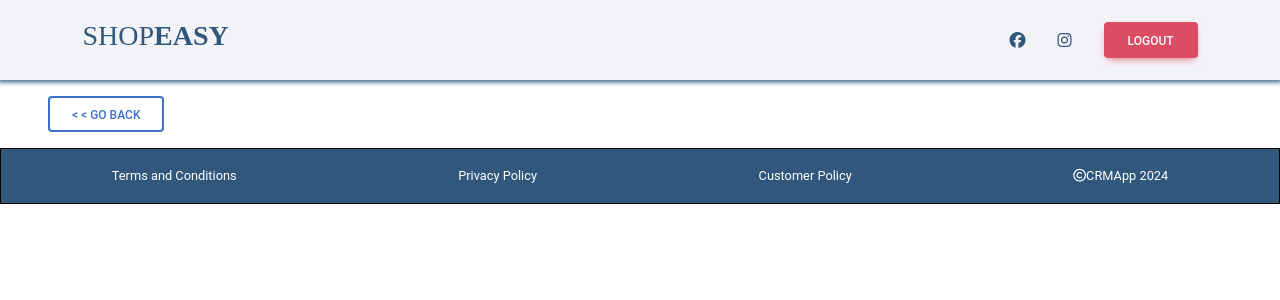
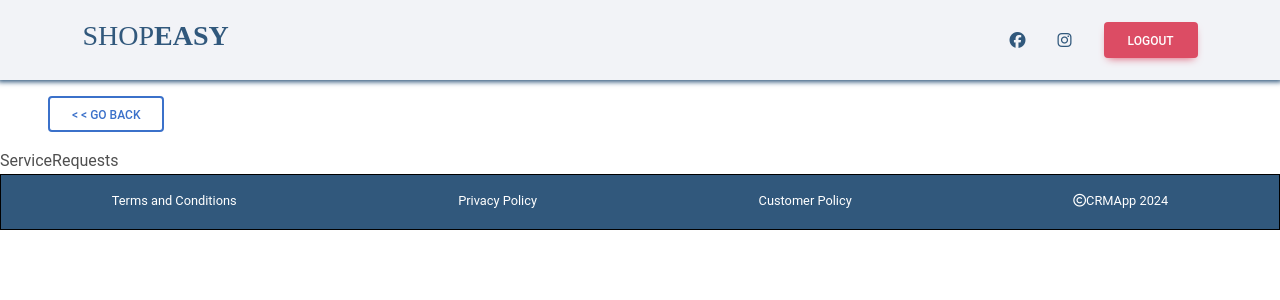
Before and after one commit to AkarshAB/CRM--Frontend, a React (Create React App) app: page /service-requests in a window 1280 px wide. Shown: the top 300 px of the page. Built offline with nearby package versions, Linux system fonts and the light colour scheme.

Commit message:
created service

```diff
--- a/src/App.js
+++ b/src/App.js
@@ -12,6 +12,7 @@ import Billing from './components/Billing/Billing.jsx';
 import Stocks from './components/Stocks/Stocks.jsx';
 import BackButton from './components/common/Back Button/BackButton.jsx';
 import BillingHistory from './components/BillingHistory/BillingHistory.jsx';
+import ServiceRequests from './components/ServiceRequests/ServiceRequests.jsx';
 
 
 function App() {
@@ -29,6 +30,7 @@ function App() {
         <Route path='/stocks' element={<Stocks />}></Route>
         <Route path='/billing' element={<Billing />}></Route>
         <Route path='/BillingHistory' element={<BillingHistory />}></Route>
+        <Route path='/service-requests' element={<ServiceRequests />}></Route>
       </Routes>
       <Footer />
       <div className=''></div>
--- /dev/null
+++ b/src/components/ServiceRequests/ServiceRequests.jsx
@@ -0,0 +1,9 @@
+import React from 'react'
+
+function ServiceRequests() {
+  return (
+    <div>ServiceRequests</div>
+  )
+}
+
+export default ServiceRequests
--- a/src/components/ShopPage/ShopProfile.jsx
+++ b/src/components/ShopPage/ShopProfile.jsx
@@ -43,6 +43,7 @@ function ShopProfile() {
             <p><Link to={'/inventory'}>Inventory</Link></p>
             <p><Link to={'/billing'}>Billing</Link></p>
             <p><Link to={'/stocks'}>Stocks</Link></p>
+            <p><Link to={'/service-requests'}>Service Requests</Link></p>
             <Link to={'/BillingHistory'}> <button className='btn btn-primary'>Billing History</button></Link>
           </div>
         </div>
```
Also changed, not shown: src/components/ServiceRequests/ServiceRequests.css (added).
